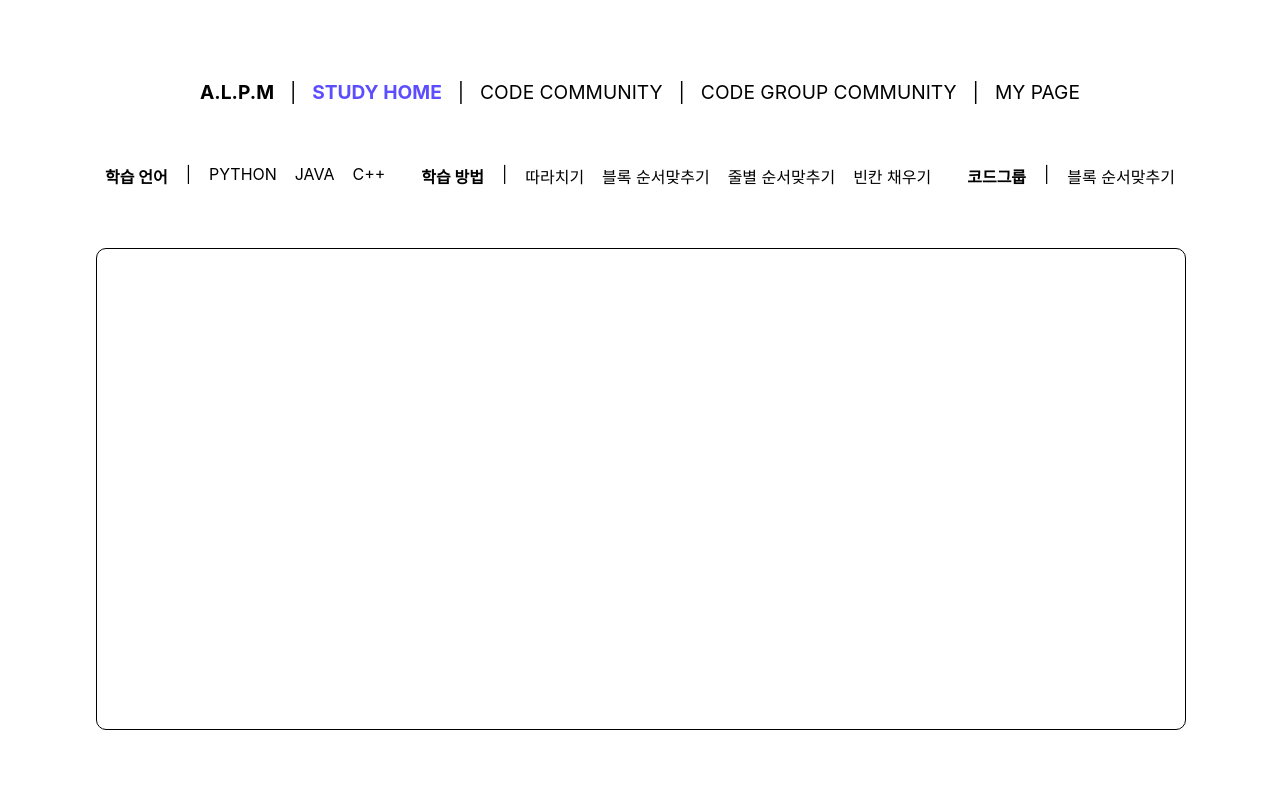
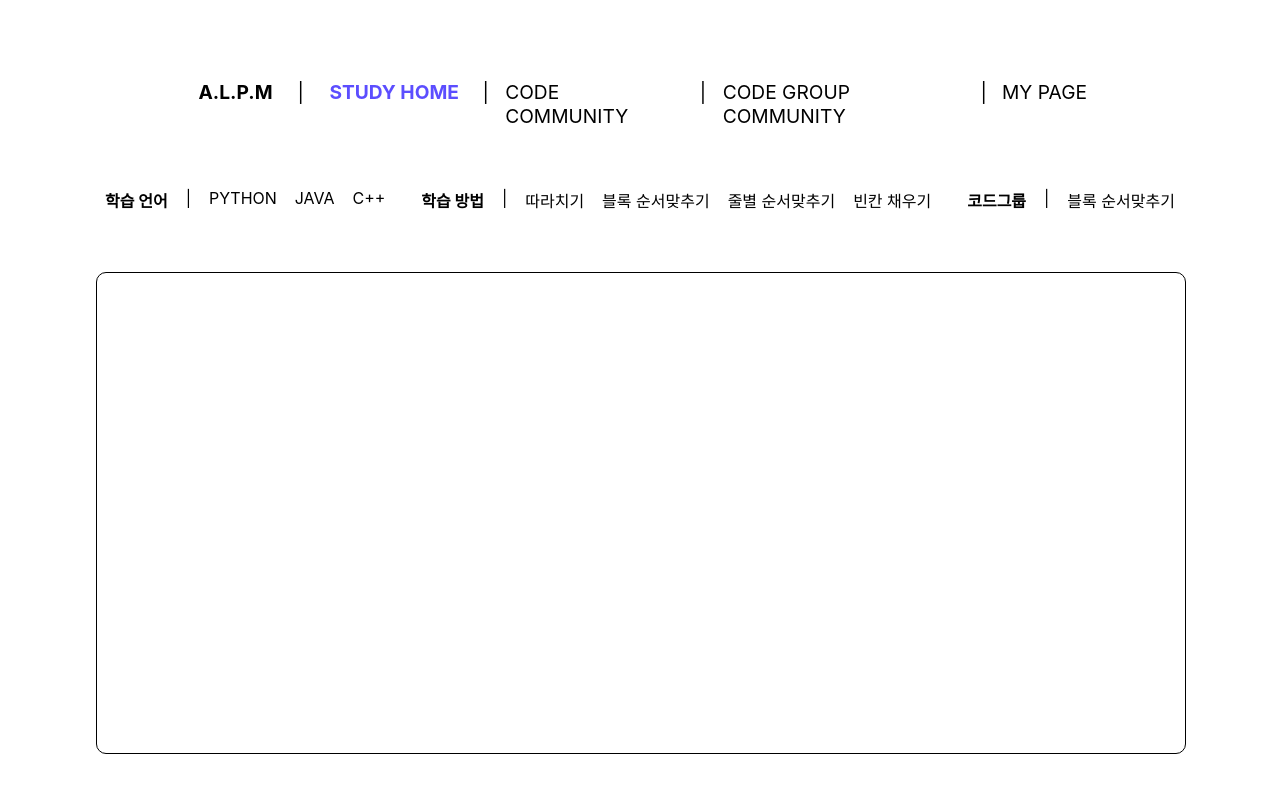
Before and after one commit to AL-PM/ALPM-web, a React (Create React App) app: page / in a window 1280 px wide. Shown: the top 792 px of the page. Built offline with nearby package versions, Linux system fonts and the light colour scheme.

Commit message:
[MOD] ETC 메인메뉴바 CSS flex -> Grid로 수정

```diff
--- a/src/Etc/MainMenuBar/MainMenuBar.css
+++ b/src/Etc/MainMenuBar/MainMenuBar.css
@@ -3,8 +3,9 @@
     margin-top : 10vh;
     margin-left : 15vw;
     margin-right: 15vw;
-    display: flex;
-    justify-content: space-around;
+    display: grid;
+    grid-template-columns : 1fr 0.5fr 1.65fr 0.45fr 2.05fr 0.45fr 2.8fr 0.4fr 1fr  ;
+    justify-items: center;
     font-size: larger;
 }
 
```
